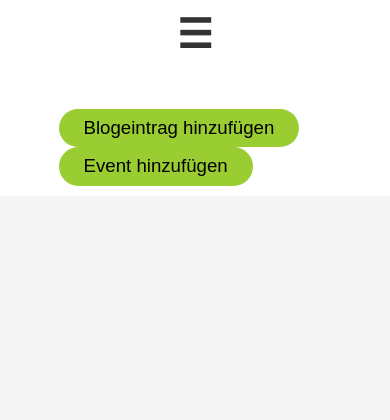
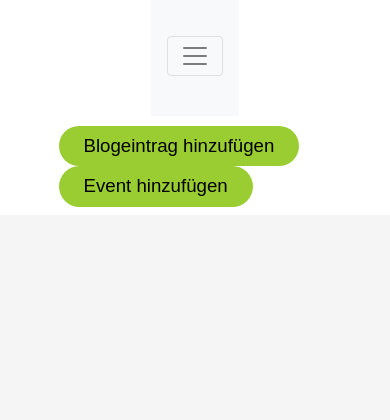
Before and after one commit to frxncsco/UrbanGardening, a Django app: page /blog in a window 390 px wide. Shown: the part 214-634 px from the top of the page. Run offline with Django 3.2, Linux system fonts and the light colour scheme; the visitor is signed in with stand-in values (Sample User, id 1); data that the repository does not hold is empty; some libraries are stand-ins or nearby versions.

Commit message:
Menü komplett neu im Code und deutlich einfach zum bearbeiten mit Bootstrap 4

```diff
--- a/blog/static/css/blog.css
+++ b/blog/static/css/blog.css
@@ -64,66 +64,11 @@ header {
     display: flex;
     top: 0px;
     width: 100%;
-    height: 100px;
+    height: 140px;
     line-height: 100px;
     z-index: 99999;
 }
 
-.nav {
-    text-align: center;
-    height: 70px;
-}
-.menu {
-    font-size: 25px;
-    color: black;
-}
-menu a {
-    color: black;
-    clear: right;
-    text-decoration: none;
-    margin: 0 10px;
-    line-height: 70px;
-}
-span {
-    color: black;
-}
-label {
-    font-size: 40px;
-    line-height: 50px;
-    display: none;
-    width: 100px;
-    float: right;
-}
-#toggle {
-    display: none;
-}
-@media only screen and (max-width: 650px) {
-    label {
-        display: block;
-        cursor: pointer;
-    }
-
-    .menu {
-        text-align: center;
-        font-size: 20px;
-        width: 200%;
-        display: none;
-        background-color: yellowgreen;
-        border-radius: 10px;
-        padding-bottom: 20px;
-    }
-
-    .menu a {
-        color: black;
-        display: block;
-        border-bottom: 1px solid grey;
-        margin: 0;
-    }
-
-    #toggle:checked + .menu{
-        display: block;
-    }
-}
 
 .Blogeintrag {
     display: flex;
@@ -220,8 +165,25 @@ p {
 .save {
     float: right;
 }
+/*
+#########################################################################################################
+                                    Menü
+#########################################################################################################
+*/
 
-
+.navbar{
+    border-radius: 0;
+}
+.navbar-nav li a {
+    color: black !important;
+    font-size: 20px !important;
+    background-color: white !important;
+    text-align: center !important;
+}
+.collapse .navbar-collapse {
+    border-style: solid;
+    border-color: grey !important;
+}
 
 /*
 #########################################################################################################
@@ -276,7 +238,7 @@ p {
         display: flex;
         top: 0px;
         width: 100%;
-        height: 100px;
+        height: 140px;
         line-height: 100px;
         z-index: 99999;
 
--- a/blog/templates/blog/base.html
+++ b/blog/templates/blog/base.html
@@ -3,10 +3,12 @@
 <html>
     <head>
         <title>Urban Gardening</title>
-        <link rel="stylesheet" href="//maxcdn.bootstrapcdn.com/bootstrap/3.2.0/css/bootstrap.min.css">
-        <link rel="stylesheet" href="//maxcdn.bootstrapcdn.com/bootstrap/3.2.0/css/bootstrap-theme.min.css">
+        <link rel="stylesheet" href="https://stackpath.bootstrapcdn.com/bootstrap/4.4.1/css/bootstrap.min.css" integrity="sha384-Vkoo8x4CGsO3+Hhxv8T/Q5PaXtkKtu6ug5TOeNV6gBiFeWPGFN9MuhOf23Q9Ifjh" crossorigin="anonymous">
         <link href='//fonts.googleapis.com/css?family=Lobster&subset=latin,latin-ext' rel='stylesheet' type='text/css'>
         <link rel="stylesheet" href="{% static 'css/blog.css' %}">
+        <script src="https://code.jquery.com/jquery-3.4.1.slim.min.js" integrity="sha384-J6qa4849blE2+poT4WnyKhv5vZF5SrPo0iEjwBvKU7imGFAV0wwj1yYfoRSJoZ+n" crossorigin="anonymous"></script>
+        <script src="https://cdn.jsdelivr.net/npm/popper.js@1.16.0/dist/umd/popper.min.js" integrity="sha384-Q6E9RHvbIyZFJoft+2mJbHaEWldlvI9IOYy5n3zV9zzTtmI3UksdQRVvoxMfooAo" crossorigin="anonymous"></script>
+        <script src="https://stackpath.bootstrapcdn.com/bootstrap/4.4.1/js/bootstrap.min.js" integrity="sha384-wfSDF2E50Y2D1uUdj0O3uMBJnjuUD4Ih7YwaYd1iqfktj0Uod8GCExl3Og8ifwB6" crossorigin="anonymous"></script>
 
 
     </head>
@@ -15,16 +17,40 @@
             <h1>Urban Gardening</h1>
         </div>
         <header>
-            <div class="nav">
-                <label for="toggle">&#9776;</label>
-                <input type="checkbox" id="toggle"/>
-                <div class="menu">
-                    <a href="{% url 'startseite' %}">Startseite</a>
-                    <a href="{% url 'post_list' %}">Blog</a>
-                    <a href="{% url 'ubermich' %}">Über mich</a>
-                    <a href="{% url 'events' %}">Events</a>
+            <nav class = "navbar navbar-expand-sm navbar-light green lighten-2 bg-light">
+                <div class="container-fluid">
+
+                    <!-- Header -->
+                    <div class="navbar-header">
+                        <button type="button" class="navbar-toggler" data-toggle="collapse" data-target="#topNavBar">
+                            <span class="navbar-toggler-icon"></span>
+                        </button>
+                    </div>
+
+                    <!-- Items-->
+                    <div class="collapse navbar-collapse" id="topNavBar">
+
+                        <ul class="nav navbar-nav">
+                            <li class="nav-item">
+                                <a href="{% url 'startseite' %}" class="nav-link">Startseite</a>
+                            </li>
+                            <li class="nav-item">
+                                <a href="{% url 'post_list' %}" class="nav-link">Blog</a>
+                            </li>
+                            <li class="nav-item">
+                                <a href="{% url 'ubermich' %}" class="nav-link">Über mich</a>
+                            </li>
+                            <li class="nav-item">
+                                <a href="{% url 'events' %}" class="nav-link">Events</a>
+                            </li>
+                        </ul>
+
+
+
+                    </div>
+
                 </div>
-            </div>
+            </nav>
 
         </header>
         {% if user.is_authenticated %}
--- a/blog/templates/blog/post_list.html
+++ b/blog/templates/blog/post_list.html
@@ -19,7 +19,7 @@
                             <p>{{ post.text|linebreaksbr }}</p>
                             {% if post.bild %}
                             <div class="bild">
-                            <img src="{{ post.bild.url }}" width="25%" height="auto"> <!--Bild anzeigen lassen mit 25% Größe auf der linken Seite des Kastens-->
+                            <img src="{{ post.bild.url }}" width="60%" height="auto"> <!--Bild anzeigen lassen mit 25% Größe auf der linken Seite des Kastens-->
                             </div>
                             {% endif %}
                             <div class="author">
--- a/blog/templates/blog/startseite.html
+++ b/blog/templates/blog/startseite.html
@@ -31,7 +31,7 @@
                             <p>{{ post.text|linebreaksbr }}</p>
                             {% if post.bild %}
                             <div class="bild">
-                            <img src="{{ post.bild.url }}" width="25%" height="auto"> <!--Bild anzeigen lassen mit 25% Größe auf der linken Seite des Kastens-->
+                            <img src="{{ post.bild.url }}" width="60%" height="auto"> <!--Bild anzeigen lassen mit 25% Größe auf der linken Seite des Kastens-->
                             </div>
                             {% endif %}
                             <div class="author">
```
